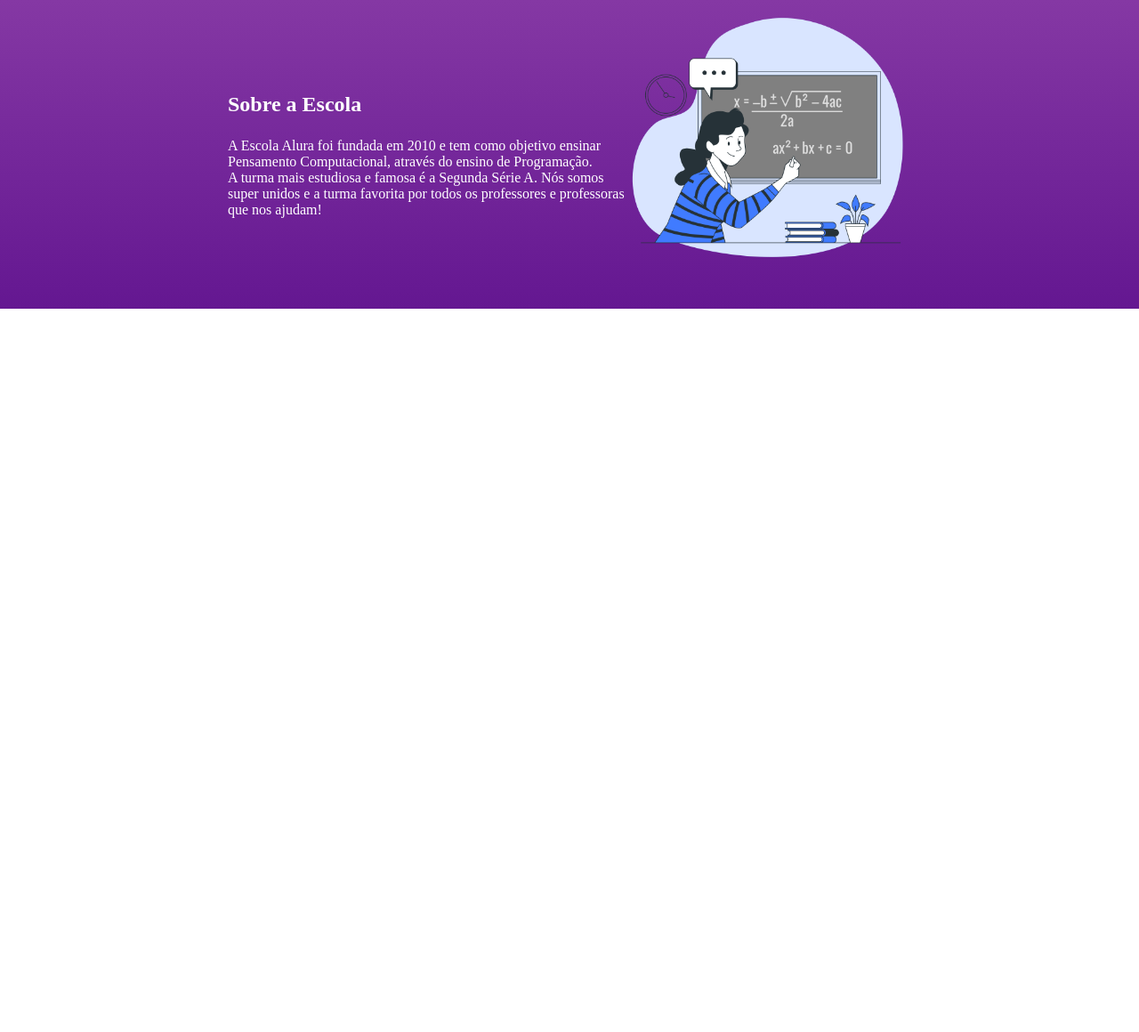
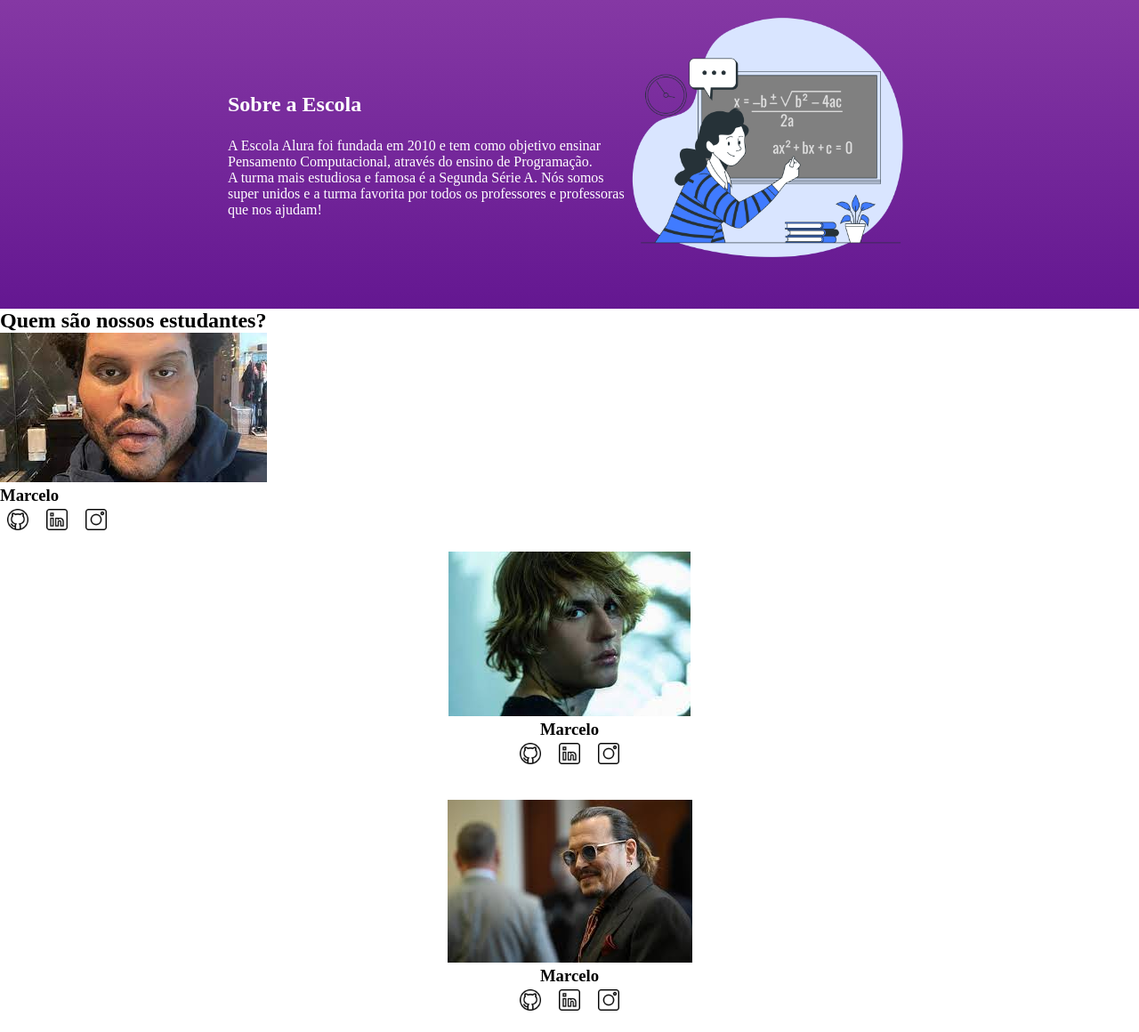
Before and after one commit to vivianmansini2007/Projeto2anop, a plain HTML site: page index.html in a window 1280 px wide. Shown: the part 128-1288 px from the top of the page at 89% size. Before the commit the page ends 800 px from the top, so only its background shows below. Drawn offline with Linux system fonts and the light colour scheme.

Commit message:
Add files via upload

```diff
--- a/index.html
+++ b/index.html
@@ -1,11 +1,19 @@
 <!DOCTYPE html>
 <html lang="en">
-<head><link rel="stylesheet" href="style.css">
+
+    <head>
+
         <meta charset="UTF-8">
         <meta http-equiv="X-UA-Compatible" content="IE=edge">
         <meta name="viewport" content="width=device-width, initial-scale=1.0">
-    <title>Document</title>
+        <title>Equipe Alura Start</title>
+        <link rel="stylesheet" href="style.css">
+        <link rel="preconnect" href="https://fonts.googleapis.com">
+        <link rel="preconnect" href="https://fonts.gstatic.com" crossorigin>
+        <link href="https://fonts.googleapis.com/css2?family=Poppins&display=swap" rel="stylesheet">
+
     </head>
+
 <body>
 
     <header class="cabecalho">
@@ -16,15 +24,42 @@
         </ul>
     </header>
 
-    </html>
             <section class="escola">
                 <div class="escola-div-conteudo">
                     <h2 class="escola-titulo">Sobre a Escola</h2>
                     <p class="escola-texto-um">A Escola Alura foi fundada em 2010 e tem como objetivo ensinar Pensamento Computacional, através do ensino de  Programação.</p>
                     <p class="escola-texto-dois">A turma mais estudiosa e famosa é a Segunda Série A. Nós somos super unidos e a turma favorita por todos os professores e professoras que nos ajudam!</p>
                 </div>
-
                 <img class="escola-imagem" src="Formula-bro.png" alt="Professora no quadro">
             </section>
 
+            <section class="estudante">
+                <h2 class="estudante-titulo">Quem são nossos estudantes?</h2>
+                <img class="estudante-imagem" src="download.png" alt="foto do marcelo">
+                <h3 class="estudante-nome">Marcelo</h3>
+                <img class="estudante-icone" src="github.png" alt="icone github">
+                <img class="estudante-icone" src="linkedin.png" alt="icone linkedin">
+                <img class="estudante-icone" src="instagram.png" alt="icone instagram">
         </section>
+        <div class="estudante-todos">
+            <span></span>
+            <div class="estudante-div">
+                <img class="estudante-imagem" src="juustiin.png" alt="foto do marcelo">
+                <h3 class="estudante-nome">Marcelo</h3>
+                <img class="estudante-icone" src="github.png" alt="icone github">
+                <img class="estudante-icone" src="linkedin.png" alt="icone linkedin">
+                <img class="estudante-icone" src="instagram.png" alt="icone instagram">
+            </div>
+            <div class="estudante-div">
+                <img class="estudante-imagem" src="images.png" alt="foto do marcelo">
+                <h3 class="estudante-nome">Marcelo</h3>
+                <img class="estudante-icone" src="github.png" alt="icone github">
+                <img class="estudante-icone" src="linkedin.png" alt="icone linkedin">
+                <img class="estudante-icone" src="instagram.png" alt="icone instagram">
+            </div>
+        </div>
+
+
+
+
+    </html>
--- a/style.css
+++ b/style.css
@@ -54,3 +54,19 @@
     align-items: center;
     padding: 24px 0;
 }
+.estudante-icone{
+    width: 24px;
+    padding: 4px 8px;
+}
+.estudante-div{
+    text-align: center;
+    padding: 16px 0;
+}
+.rodape{
+    background-color: black;
+    text-align: center;
+}
+.rodape-imagem{
+    height: 60px;
+    padding: 12px 0;
+}
```
Also changed, not shown: download.png (added), github.png (added), images.png (added), instagram.png (added), justin.png (added), juustiin.png (added), linkedin.png (added). Lines whose indentation alone changed are shown as unchanged.
